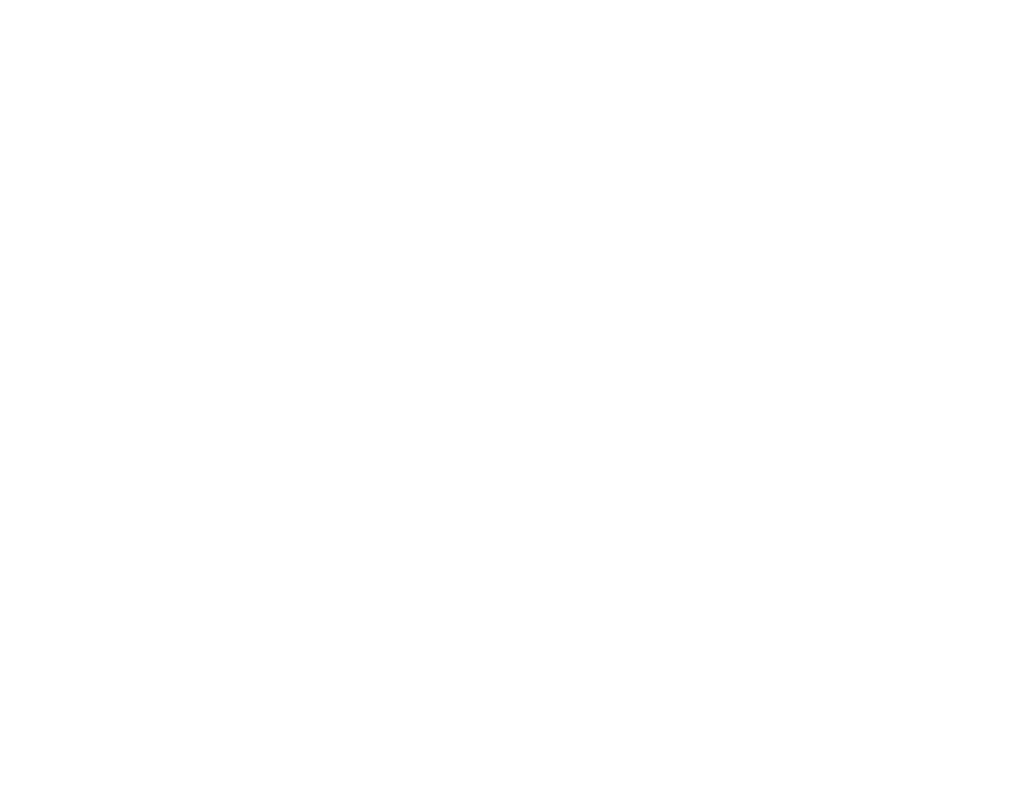
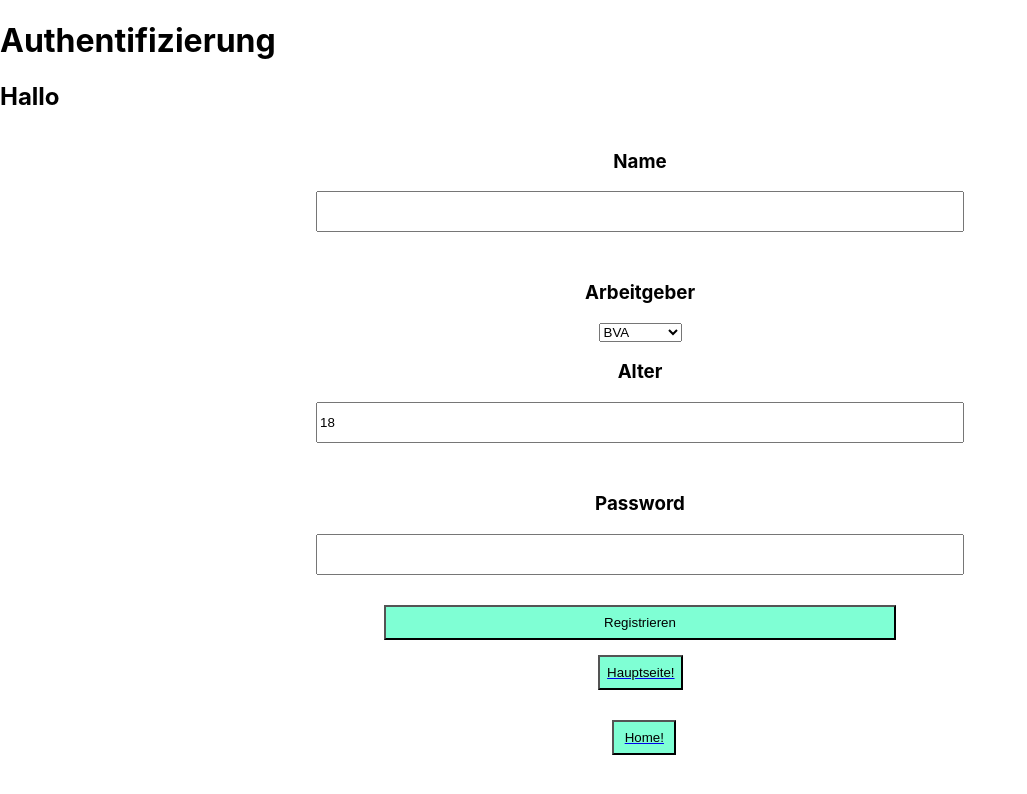
Before and after one commit to jbaltres/learning-auth, a React (Create React App) app in the folder client/auth/: page /register in a window 1280 px wide. Shown: the top 794 px of the page, without its empty margins (0-1027 px from the left). Built offline with nearby package versions, Linux system fonts and the light colour scheme.

Commit message:
transferred Component to Register

```diff
--- a/client/auth/src/App.js
+++ b/client/auth/src/App.js
@@ -3,9 +3,9 @@
 import Axios from "axios";
 import {
   BrowserRouter as Router,
-  Route, Switch
+  Route, Switch,
 } from "react-router-dom";
-import Private from './components/Private';
+import Register from './components/Register';
 import Home from './components/Home';
 
 function App() {
@@ -15,8 +15,8 @@
     <>
     <Router>
       <Switch>
-      <Route path="/privateroute">
-        <Private />
+      <Route path="/register">
+        <Register />
     </Route>
     <Route path="/home">
         <Home />
--- a/client/auth/src/components/Home.js
+++ b/client/auth/src/components/Home.js
@@ -1,5 +1,6 @@
 import {useState} from "react";
 import Axios from "axios";
+import {Link} from "react-router-dom";
 
 function Home() {
 
@@ -33,7 +34,11 @@
           <p></p>
       {/*<button className="FormButton" onClick={getbookedRooms}>Reservierungen anzeigen</button>*/}
       <br/>
-
+      <Link to="/register">
+       <button className="FormButton" type="button">
+          Register!
+       </button>
+      </Link>
 
       {userData.map((value, key) => {
         return(
@@ -42,6 +47,7 @@
         <div className="ListEntry" key={key}>Name: {value.name}</div>
         <div className="ListEntry">Arbeitgeber: {value.employer}</div>
         <div className="ListEntry">Alter: {value.age}</div>
+        <div className="ListEntry">PW: {value.password}</div>
 
         {/*<button className="FormButton2" onClick={() => deleteReservation(value.id)}>Reservierung stornieren</button>*/}
         </div>
--- a/client/auth/src/components/Private.js
+++ b/client/auth/src/components/Register.js
@@ -1,12 +1,14 @@
 import {useState} from "react";
 import Axios from "axios";
+import {Link} from "react-router-dom";
 
 
-function Private() {
+function Register() {
 
   const [name,setName] = useState("");
   const [employer,setEmployer] = useState("BVA");
   const [age,setAge] = useState(18);
+  const [password,setPassword] = useState("");
 
   const [userData, setUserData] = useState([]);
 
@@ -19,13 +21,14 @@
     // Die URL muss also die Serveradresse und den Serverport beinhalten.
     // Der ObjectBody enthält KeyValue Pairs
 
-    console.log("Front End: addUser: " + name +" "+employer+" " + age)
+    console.log("Front End: addUser: " + name +" "+employer+" " + age +" " + password)
 
     Axios.post('http://localhost:3001/create',
     {
       nameKey: name,
       selectedEmployerKey: employer,
       ageKey: age,
+      passwordKey: password,
 
     }).then(() => {console.log("success")})
   }
@@ -61,8 +64,20 @@
         </select>
        <h3>Alter</h3>
        <input className="Inputfield" type="text" value={age} onChange={(e) => {setAge(e.target.value)}}></input>
+       <h3>Password</h3>
+       <input className="Inputfield" type="password" value={password} onChange={(e) => {setPassword(e.target.value)}}></input>
 
-        <button className="FormButton" onClick={() => addUser()}>User hinzufügen</button>
+        <button className="FormButton" onClick={() => addUser()}>Registrieren</button>
+        <Link to="/">
+       <button className="FormButton2" type="button">
+          Hauptseite!
+       </button>
+      </Link>
+      <Link to="/home">
+       <button className="FormButton2" type="button">
+          Home!
+       </button>
+      </Link>
       </div>
     </div>
     </>
@@ -71,4 +86,4 @@
     );
 }
 
-export default Private;
+export default Register;
```
Also changed, not shown: 1 other file (tests, documents, lock files or other folders).
